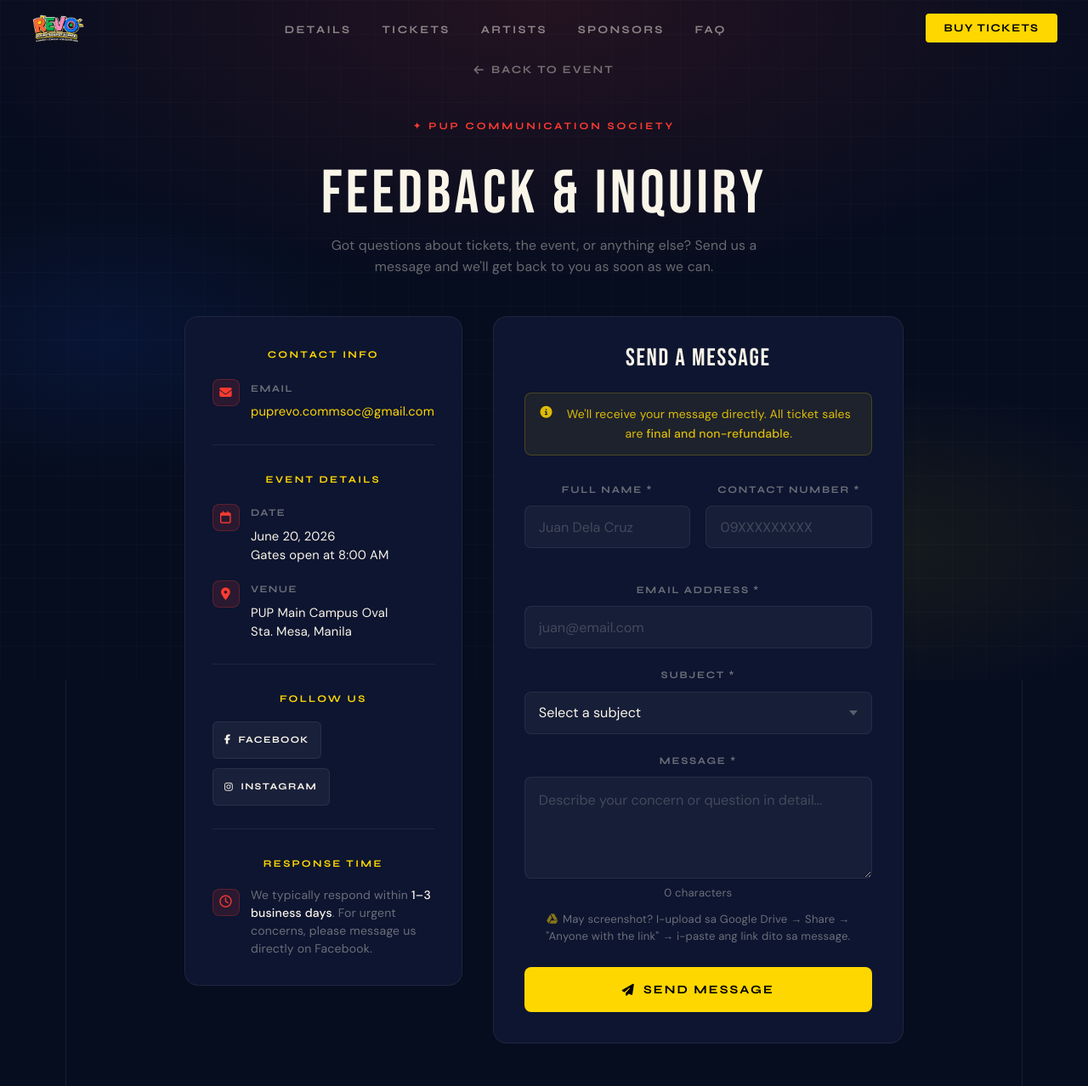
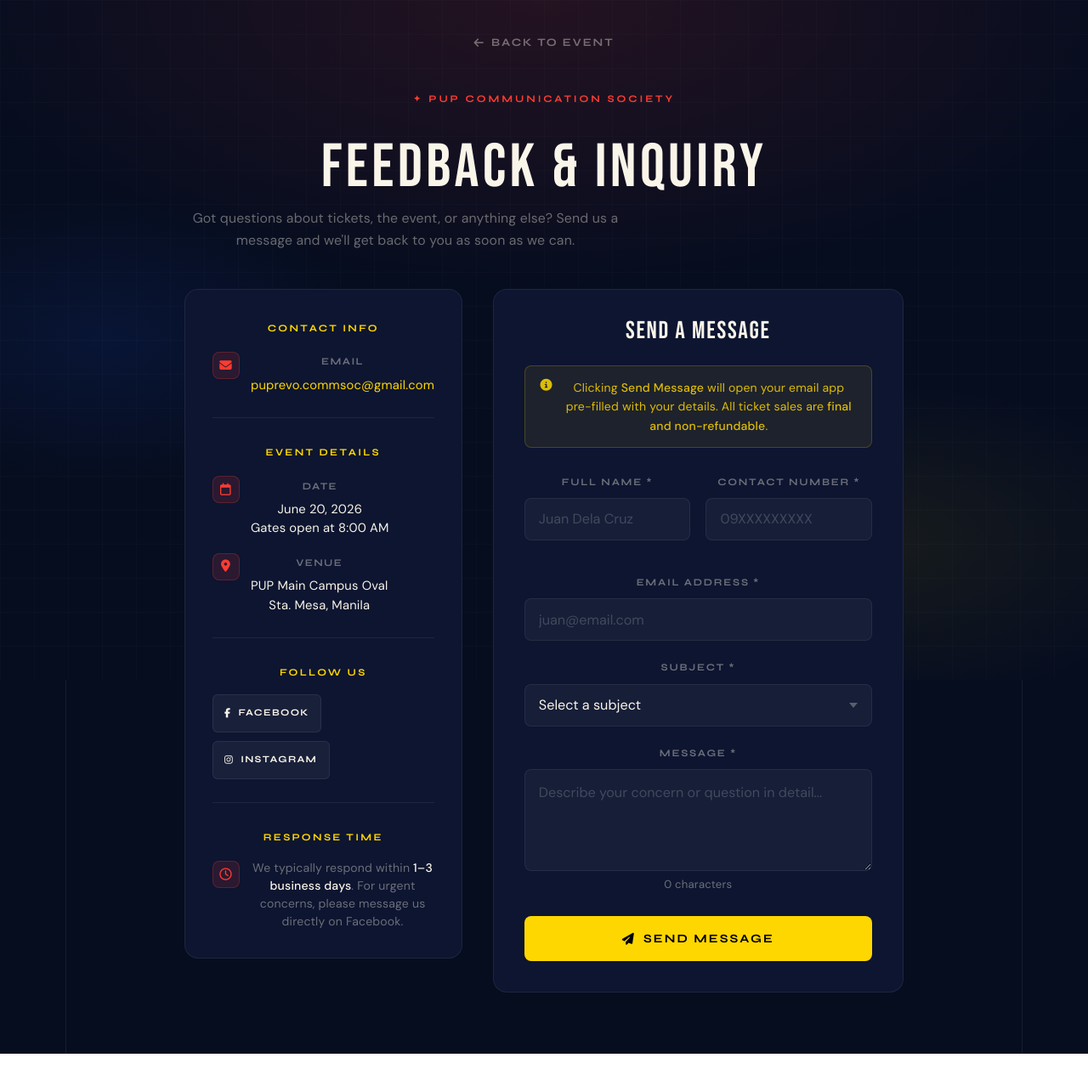
Before and after one commit to johnelsisura/puprevo2026, a React (Vite) app: page /contact in a window 1280 px wide. Shown: the top 1278 px of the page at 85% size. After the commit the page ends 1237 px from the top, so only its background shows below. Built offline with nearby package versions, Linux system fonts and the light colour scheme.

Commit message:
fixed the contact page

```diff
--- a/src/pages/Contact.jsx
+++ b/src/pages/Contact.jsx
@@ -5,7 +5,7 @@
 // Font Awesome needed in index.html:
 // <link rel="stylesheet" href="https://cdnjs.cloudflare.com/ajax/libs/font-awesome/6.5.0/css/all.min.css">
 
-import { useState, useEffect, useRef } from 'react'
+import { useState } from 'react'
 import { useNavigate } from 'react-router-dom'
 
 // Inject Font Awesome if not already loaded
@@ -84,45 +84,8 @@ const css = `
   }
   .back-btn:hover { color: var(--cream); }
 
-  /* ---- STICKY NAV (same as Landing) ---- */
-  .sticky-nav {
-    position: fixed; top: 0; left: 0; right: 0; z-index: 900;
-    display: flex; align-items: center; justify-content: space-between;
-    padding: 0.85rem 2rem;
-    transition: background 0.3s, backdrop-filter 0.3s, border-color 0.3s, box-shadow 0.3s;
-    border-bottom: 1px solid transparent;
-  }
-  .sticky-nav.nav-scrolled {
-    background: rgba(6,13,31,0.88);
-    backdrop-filter: blur(14px);
-    border-color: rgba(255,255,255,0.07);
-    box-shadow: 0 2px 24px rgba(0,0,0,0.4);
-  }
-  .nav-logo { cursor: pointer; display: flex; align-items: center; }
-  .nav-logo img { height: 36px; width: auto; object-fit: contain; }
-  .nav-links {
-    display: flex; align-items: center; gap: 2rem; list-style: none;
-  }
-  @media(max-width: 640px) { .nav-links { display: none; } }
-  .nav-link {
-    font-family: 'Syne', sans-serif; font-size: 0.72rem; font-weight: 700;
-    letter-spacing: 0.18em; text-transform: uppercase;
-    color: rgba(250,245,233,0.5); cursor: pointer;
-    transition: color 0.15s; border: none; background: none; padding: 0;
-  }
-  .nav-link:hover { color: var(--cream); }
-  .nav-link.active { color: var(--gold); }
-  .nav-cta {
-    font-family: 'Syne', sans-serif; font-size: 0.72rem; font-weight: 700;
-    letter-spacing: 0.1em; text-transform: uppercase;
-    background: var(--gold); color: #000; border: none;
-    padding: 0.5rem 1.2rem; border-radius: 4px; cursor: pointer;
-    transition: opacity 0.15s;
-  }
-  .nav-cta:hover { opacity: 0.85; }
-
   /* Page header */
-  .contact-header { margin-bottom: 2.5rem; text-align: center; }
+  .contact-header { margin-bottom: 2.5rem; }
   .contact-label {
     font-family: 'Syne', sans-serif; font-size: 0.65rem; font-weight: 700;
     letter-spacing: 0.25em; text-transform: uppercase;
@@ -136,7 +99,6 @@ const css = `
   }
   .contact-sub {
     font-size: 0.88rem; color: var(--muted); line-height: 1.6; max-width: 520px;
-    margin: 0 auto;
   }
 
   /* Two-column layout */
@@ -161,17 +123,16 @@ const css = `
   .info-section-title {
     font-family: 'Syne', sans-serif; font-size: 0.65rem; font-weight: 700;
     letter-spacing: 0.2em; text-transform: uppercase;
-    color: var(--gold); margin-bottom: 0.75rem; text-align: center;
+    color: var(--gold); margin-bottom: 0.75rem;
   }
   .info-item {
     display: flex; align-items: flex-start; gap: 0.75rem;
-    text-align: left;
   }
   .info-icon {
     width: 32px; height: 32px; border-radius: 8px; flex-shrink: 0;
     background: rgba(255,59,48,0.12); border: 1px solid rgba(255,59,48,0.25);
     display: flex; align-items: center; justify-content: center;
-    color: var(--red); font-size: 0.8rem; margin-top: 0.15rem;
+    color: var(--red); font-size: 0.8rem; margin-top: 0.1rem;
   }
   .info-item-label {
     font-family: 'Syne', sans-serif; font-size: 0.65rem; font-weight: 700;
@@ -339,28 +300,6 @@ export default function Contact() {
   const [form, setForm] = useState(EMPTY)
   const [errors, setErrors] = useState({})
   const [submitted, setSubmitted] = useState(false)
-  const [loading, setLoading] = useState(false)
-  const [sendError, setSendError] = useState('')
-  const [navScrolled, setNavScrolled] = useState(false)
-  const [navHeight, setNavHeight] = useState(56)
-  const navRef = useRef(null)
-
-  useEffect(() => {
-    const measureNav = () => {
-      if (navRef.current) setNavHeight(navRef.current.getBoundingClientRect().height)
-    }
-    const onScroll = () => {
-      setNavScrolled(window.scrollY > 60)
-      measureNav()
-    }
-    measureNav()
-    window.addEventListener('scroll', onScroll, { passive: true })
-    window.addEventListener('resize', measureNav)
-    return () => {
-      window.removeEventListener('scroll', onScroll)
-      window.removeEventListener('resize', measureNav)
-    }
-  }, [])
 
   const set = (key, val) => {
     setForm(f => ({ ...f, [key]: val }))
@@ -380,42 +319,22 @@ export default function Contact() {
     return e
   }
 
-  async function handleSubmit() {
+  function handleSubmit() {
     const e = validate()
     setErrors(e)
     if (Object.keys(e).length > 0) return
 
-    setLoading(true)
-    setSendError('')
-
-    try {
-      const res = await fetch('https://api.web3forms.com/submit', {
-        method: 'POST',
-        headers: { 'Content-Type': 'application/json' },
-        body: JSON.stringify({
-          access_key: '89706857-588e-4170-8b81-0b3741c4975a',
-          subject: `[PUP REVO 2026] ${form.subject}${form.order_id ? ` — Order #${form.order_id}` : ''}`,
-          from_name: form.name,
-          name: form.name,
-          email: form.email,
-          phone: form.phone,
-          order_id: form.order_id || 'N/A',
-          inquiry_subject: form.subject,
-          message: form.message,
-        }),
-      })
-      const data = await res.json()
-      if (data.success) {
-        setSubmitted(true)
-        setForm(EMPTY)
-      } else {
-        setSendError('Something went wrong. Please try again or email us directly.')
-      }
-    } catch {
-      setSendError('Network error. Please check your connection and try again.')
-    } finally {
-      setLoading(false)
-    }
+    const subject = encodeURIComponent(`[PUP REVO 2026] ${form.subject}${form.order_id ? ` — Order #${form.order_id}` : ''}`)
+    const body = encodeURIComponent(
+      `Name: ${form.name}\n` +
+      `Email: ${form.email}\n` +
+      `Contact Number: ${form.phone}\n` +
+      (form.order_id ? `Order ID: ${form.order_id}\n` : '') +
+      `Subject: ${form.subject}\n\n` +
+      `Message:\n${form.message}`
+    )
+    window.location.href = `mailto:puprevo.commsoc@gmail.com?subject=${subject}&body=${body}`
+    setSubmitted(true)
   }
 
   return (
@@ -424,33 +343,7 @@ export default function Contact() {
       <div className="contact-bg" />
       <div className="contact-grid-overlay" />
 
-      {/* STICKY NAV — same as Landing */}
-      <nav ref={navRef} className={`sticky-nav${navScrolled ? ' nav-scrolled' : ''}`}>
-        <span className="nav-logo" onClick={() => navigate('/')}>
-          <img src="/logo.png" alt="PUP REVO 2026" />
-        </span>
-        <ul className="nav-links">
-          {[
-            { label: 'Details', id: 'details' },
-            { label: 'Tickets', id: 'tickets' },
-            { label: 'Artists', id: 'artists' },
-            { label: 'Sponsors', id: 'sponsors' },
-            { label: 'FAQ', id: 'faq' },
-          ].map(({ label, id }) => (
-            <li key={id}>
-              <button
-                className="nav-link"
-                onClick={() => { navigate('/'); setTimeout(() => document.getElementById(id)?.scrollIntoView({ behavior: 'smooth' }), 100) }}
-              >{label}</button>
-            </li>
-          ))}
-        </ul>
-        <button className="nav-cta" onClick={() => { navigate('/'); setTimeout(() => document.getElementById('tickets')?.scrollIntoView({ behavior: 'smooth' }), 100) }}>
-          Buy Tickets
-        </button>
-      </nav>
-
-      <div className="contact-page" style={{ paddingTop: navHeight + 'px' }}>
+      <div className="contact-page">
 
         <button className="back-btn" onClick={() => navigate('/')}>
           <i className="fa-solid fa-arrow-left" /> Back to Event
@@ -545,7 +438,8 @@ export default function Contact() {
                 <div className="success-icon"><i className="fa-solid fa-check" /></div>
                 <div className="success-title">Message Sent!</div>
                 <p className="success-sub">
-                  Your message has been sent! We'll get back to you within 1–3 business days at <strong>{form.email || 'your email'}</strong>. For urgent concerns, message us on Facebook.
+                  Your email client should have opened. If it didn't, you can email us directly at{' '}
+                  <a href="mailto:puprevo.commsoc@gmail.com" style={{ color: 'var(--gold)' }}>puprevo.commsoc@gmail.com</a>.
                 </p>
                 <button className="success-back-btn" onClick={() => { setForm(EMPTY); setSubmitted(false) }}>
                   Send Another Message
@@ -558,15 +452,10 @@ export default function Contact() {
                 <div className="note-banner">
                   <i className="fa-solid fa-circle-info" style={{ marginTop: '0.1rem', flexShrink: 0 }} />
                   <span>
-                    We'll receive your message directly. All ticket sales are <strong>final and non-refundable</strong>.
+                    Clicking <strong>Send Message</strong> will open your email app pre-filled with your details.
+                    All ticket sales are <strong>final and non-refundable</strong>.
                   </span>
                 </div>
-                {sendError && (
-                  <div className="note-banner" style={{ borderColor: 'rgba(255,59,48,0.3)', background: 'rgba(255,59,48,0.07)', color: 'rgba(255,100,90,0.9)' }}>
-                    <i className="fa-solid fa-circle-exclamation" style={{ marginTop: '0.1rem', flexShrink: 0 }} />
-                    <span>{sendError}</span>
-                  </div>
-                )}
 
                 {/* Name + Phone */}
                 <div className="field-row">
@@ -643,17 +532,10 @@ export default function Contact() {
                   />
                   {errors.message && <div className="field-error"><i className="fa-solid fa-circle-exclamation" />{errors.message}</div>}
                   <div className="field-hint">{form.message.length} characters</div>
-                  <div className="field-hint" style={{ marginTop: '0.3rem' }}>
-                    <i className="fa-brands fa-google-drive" style={{ marginRight: '0.3rem', color: 'rgba(255,215,0,0.5)' }} />
-                    May screenshot? I-upload sa Google Drive → Share → "Anyone with the link" → i-paste ang link dito sa message.
-                  </div>
                 </div>
 
-                <button className="submit-btn" onClick={handleSubmit} disabled={loading}>
-                  {loading
-                    ? <><i className="fa-solid fa-spinner fa-spin" /> Sending...</>
-                    : <><i className="fa-solid fa-paper-plane" /> Send Message</>
-                  }
+                <button className="submit-btn" onClick={handleSubmit}>
+                  <i className="fa-solid fa-paper-plane" /> Send Message
                 </button>
               </>
             )}
```
